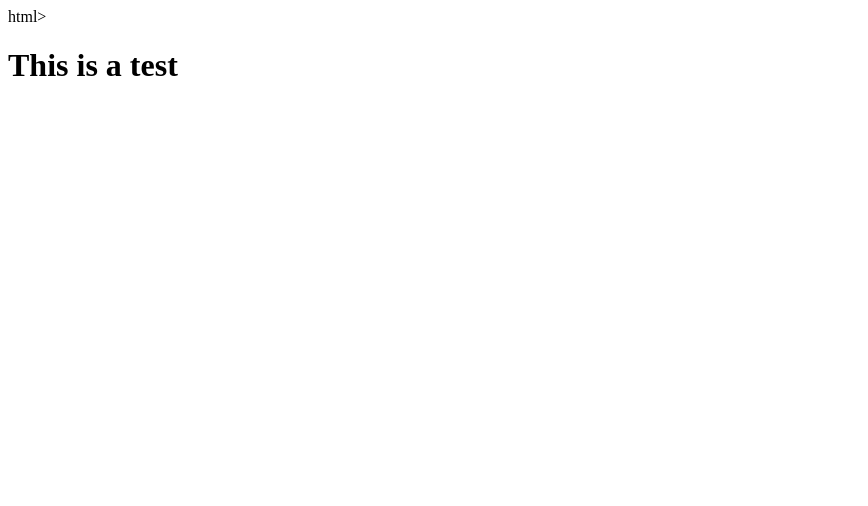
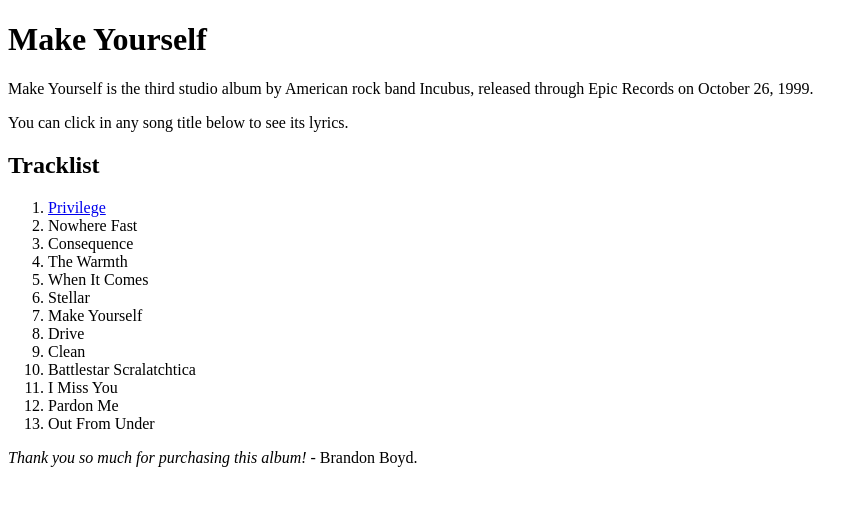
Before and after one commit to coda4/Album_Booklet, a plain HTML site: page index.html in a window 1280 px wide. Shown: the whole page, without its empty margins (0-868 px from the left). Drawn offline with Linux system fonts and the light colour scheme.

Commit message:
Adding tracklist to index.html

```diff
--- a/index.html
+++ b/index.html
@@ -1,10 +1,31 @@
-<!DOCTYPE> html>
+<!DOCTYPE html>
 <html lang="en">
-  <head>
-    <meta charset="UTF-8"/>
-    <title>Testing Page</title>
-  </head>
-  <body>
-    <h1>This is a test</h1>
-  </body>
+    <head>
+        <meta charset="UTF-8"/>
+        <title>Make Yourself Booklet</title>
+    </head>
+    <body>
+        <h1>Make Yourself</h1>
+        <p>Make Yourself is the third studio album by American rock band Incubus, released through Epic Records on October 26, 1999.</p>
+        <p>You can click in any song title below to see its lyrics.</p>
+
+        <h2>Tracklist</h2>
+        <ol>
+            <li><a href="./privilege_song.html">Privilege</a></li>
+            <li>Nowhere Fast</li>
+            <li>Consequence</li>
+            <li>The Warmth</li>
+            <li>When It Comes</li>
+            <li>Stellar</li>
+            <li>Make Yourself</li>
+            <li>Drive</li>
+            <li>Clean</li>
+            <li>Battlestar Scralatchtica</li>
+            <li>I Miss You</li>
+            <li>Pardon Me</li>
+            <li>Out From Under</li>
+        </ol>
+
+        <p><i>Thank you so much for purchasing this album!</i> - Brandon Boyd.</p>
+    </body>
 </html>
```
